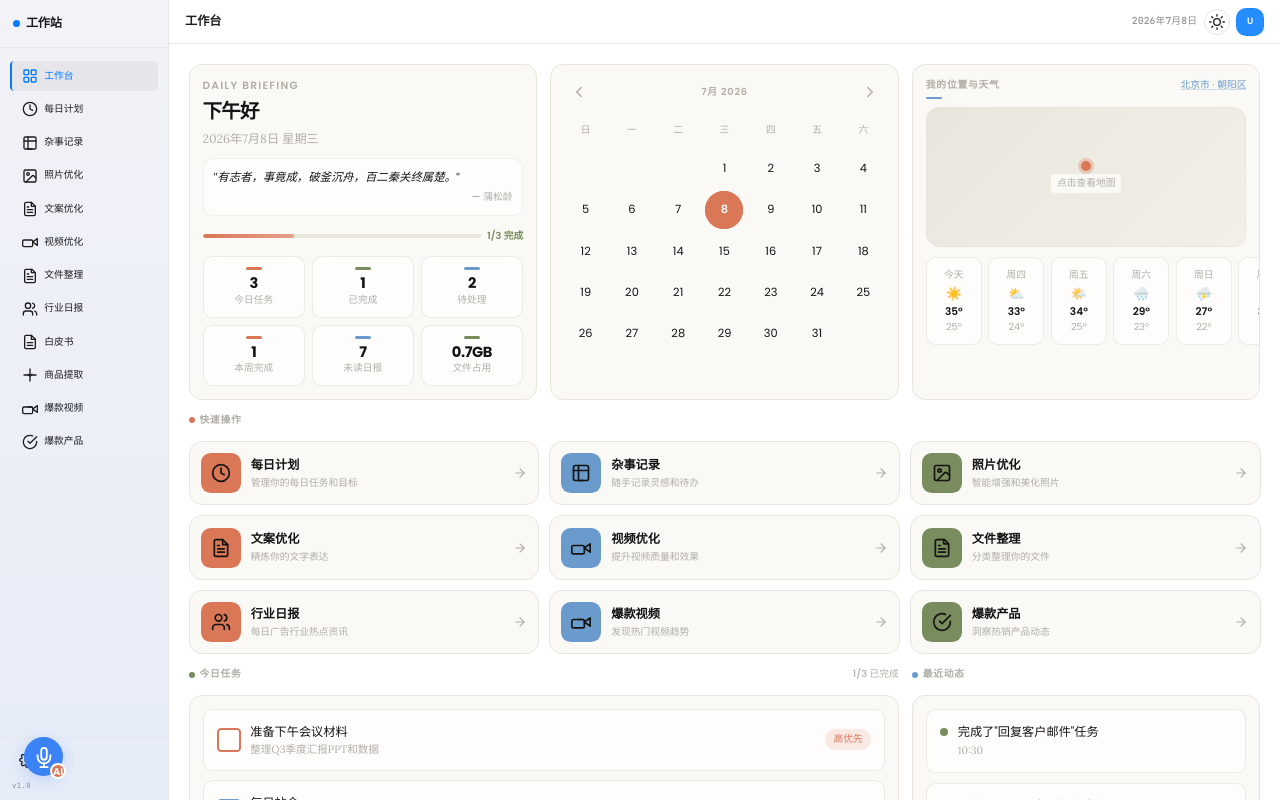
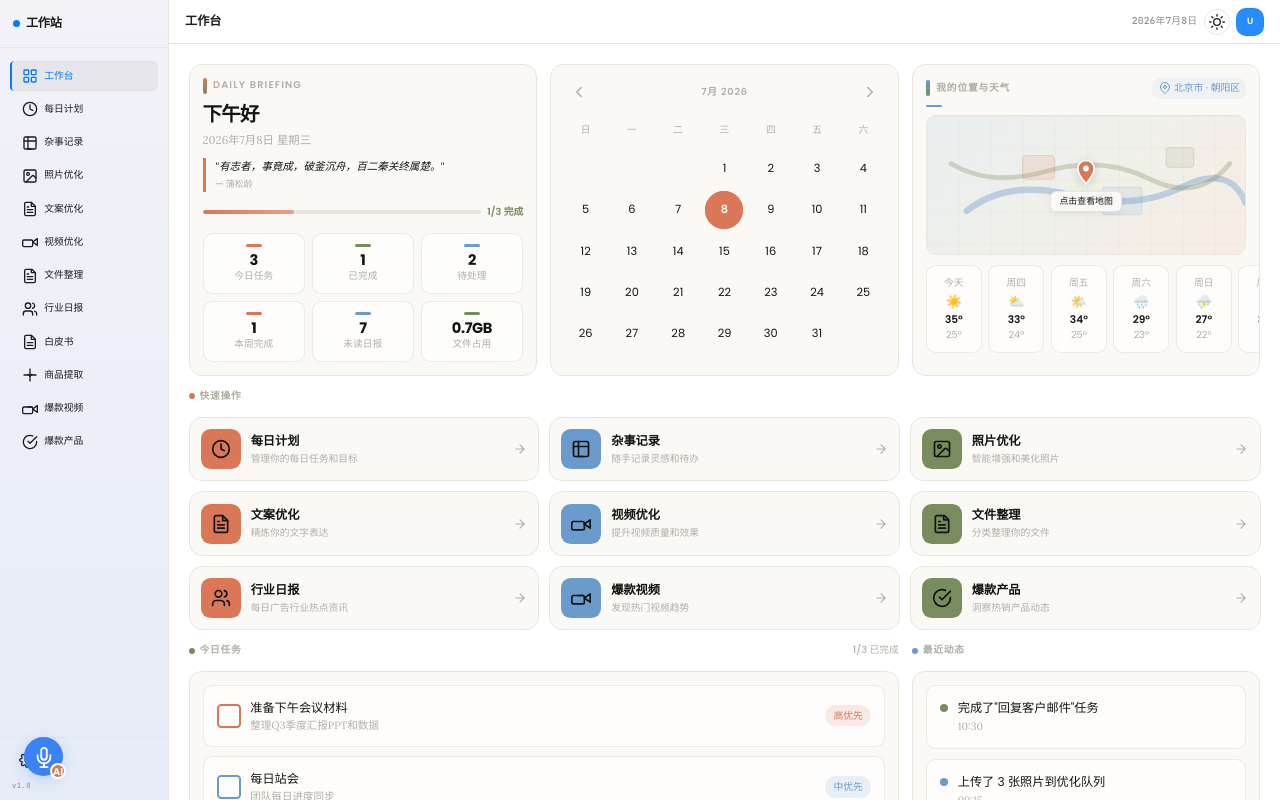
Before and after one commit to meijinhuang-a11y/solid-octo-couscous, a React (Vite) app: page /#/ in a window 1280 px wide. Shown: the top 800 px of the page. Built offline with nearby package versions, Linux system fonts and the light colour scheme.

Commit message:
优化：1. 名言警句去掉边框，改用左侧竖线装饰；2. 地图区域优化为地图风格背景，点击跳转高德地图；3. 页面固定高度，内容区域可滚动

```diff
--- a/src/components/dashboard/WeatherWidget.tsx
+++ b/src/components/dashboard/WeatherWidget.tsx
@@ -74,7 +74,16 @@ export default function WeatherWidget() {
       animate={{ opacity: 1, y: 0 }}
       transition={{ delay: 0.2, duration: 0.4, ease: [0.25, 0.1, 0.25, 1] }}
     >
-      <div className="flex items-center justify-between mb-1.5">
+      <div className="flex items-center justify-between mb-2">
+        <div className="flex items-center gap-2">
+          <div
+            style={{
+              width: '4px',
+              height: '16px',
+              borderRadius: '2px',
+              background: 'linear-gradient(180deg, var(--soft-blue), var(--moss-green))',
+            }}
+          />
           <motion.h3
             className="m-0"
             style={{
@@ -91,18 +100,18 @@ export default function WeatherWidget() {
           >
             我的位置与天气
           </motion.h3>
+        </div>
         <motion.button
           type="button"
           onClick={handleLocationClick}
+          className="flex items-center gap-1 px-2 py-1 rounded-lg"
           style={{
             fontFamily: "'Lora',var(--font-sans)",
             fontSize: '0.75rem',
             color: 'var(--soft-blue)',
-            background: 'transparent',
+            background: 'color-mix(in srgb, var(--soft-blue) 8%, transparent)',
             border: 'none',
             cursor: 'pointer',
-            textDecoration: 'underline',
-            textDecorationColor: 'color-mix(in srgb, var(--soft-blue) 30%, transparent)',
           }}
           initial={{ opacity: 0 }}
           animate={{ opacity: 1 }}
@@ -110,6 +119,10 @@ export default function WeatherWidget() {
           whileHover={{ scale: 1.02 }}
           whileTap={{ scale: 0.98 }}
         >
+          <svg width="12" height="12" viewBox="0 0 24 24" fill="none" stroke="currentColor" strokeWidth="2" strokeLinecap="round" strokeLinejoin="round">
+            <path d="M21 10c0 7-9 13-9 13s-9-6-9-13a9 9 0 0 1 18 0z"/>
+            <circle cx="12" cy="10" r="3"/>
+          </svg>
           {location}
         </motion.button>
       </div>
@@ -129,13 +142,19 @@ export default function WeatherWidget() {
 
       <motion.button
         type="button"
-        onClick={handleRefreshLocation}
-        className="w-full rounded-2xl relative overflow-hidden mb-3 flex-shrink-0 flex items-center justify-center gap-2"
+        onClick={handleLocationClick}
+        className="w-full rounded-xl relative overflow-hidden mb-3 flex-shrink-0"
         style={{
           aspectRatio: '16/7',
-          background: 'linear-gradient(135deg, var(--cream-border), color-mix(in srgb, var(--cream-bg) 50%, var(--cream-border)))',
+          cursor: 'pointer',
           border: '1px solid var(--cream-border)',
-          cursor: 'pointer',
+          background: `
+            linear-gradient(135deg,
+              color-mix(in srgb, var(--soft-blue) 12%, var(--cream-bg)) 0%,
+              color-mix(in srgb, var(--moss-green) 8%, var(--cream-bg)) 50%,
+              color-mix(in srgb, var(--warm-orange) 10%, var(--cream-bg)) 100%
+            )
+          `,
         }}
         initial={{ opacity: 0, scale: 0.98 }}
         animate={{ opacity: 1, scale: 1 }}
@@ -143,26 +162,90 @@ export default function WeatherWidget() {
         whileHover={{ scale: 1.01 }}
         whileTap={{ scale: 0.99 }}
       >
-        <div className="flex flex-col items-center gap-1">
+        <div
+          className="absolute inset-0"
+          style={{
+            backgroundImage: `
+              linear-gradient(color-mix(in srgb, var(--cream-border) 60%, transparent) 1px, transparent 1px),
+              linear-gradient(90deg, color-mix(in srgb, var(--cream-border) 60%, transparent) 1px, transparent 1px)
+            `,
+            backgroundSize: '32px 32px',
+            opacity: 0.5,
+          }}
+        />
+        <div
+          className="absolute inset-0"
+          style={{
+            backgroundImage: `
+              linear-gradient(color-mix(in srgb, var(--cream-border) 40%, transparent) 1px, transparent 1px),
+              linear-gradient(90deg, color-mix(in srgb, var(--cream-border) 40%, transparent) 1px, transparent 1px)
+            `,
+            backgroundSize: '16px 16px',
+            opacity: 0.3,
+          }}
+        />
+        <svg
+          className="absolute inset-0 w-full h-full"
+          viewBox="0 0 400 175"
+          preserveAspectRatio="none"
+        >
+          <path
+            d="M50 120 Q100 80 180 100 T320 90 T400 110"
+            fill="none"
+            stroke="color-mix(in srgb, var(--soft-blue) 40%, transparent)"
+            strokeWidth="8"
+            strokeLinecap="round"
+          />
+          <path
+            d="M30 60 Q80 90 150 70 T280 80 T380 60"
+            fill="none"
+            stroke="color-mix(in srgb, var(--moss-green) 30%, transparent)"
+            strokeWidth="6"
+            strokeLinecap="round"
+          />
+          <rect x="120" y="50" width="40" height="30" rx="4" fill="color-mix(in srgb, var(--warm-orange) 15%, transparent)" stroke="color-mix(in srgb, var(--warm-orange) 30%, transparent)" strokeWidth="1"/>
+          <rect x="220" y="90" width="50" height="35" rx="4" fill="color-mix(in srgb, var(--soft-blue) 12%, transparent)" stroke="color-mix(in srgb, var(--soft-blue) 25%, transparent)" strokeWidth="1"/>
+          <rect x="300" y="40" width="35" height="25" rx="4" fill="color-mix(in srgb, var(--moss-green) 12%, transparent)" stroke="color-mix(in srgb, var(--moss-green) 25%, transparent)" strokeWidth="1"/>
+        </svg>
+        <div className="absolute inset-0 flex flex-col items-center justify-center gap-1.5">
           <motion.div
             style={{
-              width: '10px',
-              height: '10px',
-              borderRadius: '50%',
-              background: 'var(--warm-orange)',
-              boxShadow: '0 0 0 3px color-mix(in srgb, var(--warm-orange) 30%, transparent)',
+              position: 'relative',
+              zIndex: 2,
             }}
-            animate={{ scale: isLoading ? [1, 1.2, 1] : 1 }}
-            transition={{ duration: 0.8, repeat: isLoading ? Infinity : 0 }}
+            animate={{
+              y: isLoading ? [0, -4, 0] : 0,
+            }}
+            transition={{ duration: 1, repeat: isLoading ? Infinity : 0, ease: 'easeInOut' }}
+          >
+            <svg
+              width="28"
+              height="28"
+              viewBox="0 0 24 24"
+              fill="none"
+              style={{ filter: 'drop-shadow(0 2px 4px rgba(0,0,0,0.15))' }}
+            >
+              <path
+                d="M12 2C8.13 2 5 5.13 5 9c0 5.25 7 13 7 13s7-7.75 7-13c0-3.87-3.13-7-7-7z"
+                fill="var(--warm-orange)"
+                stroke="white"
+                strokeWidth="1.5"
               />
+              <circle cx="12" cy="9" r="2.5" fill="white"/>
+            </svg>
+          </motion.div>
           <span
+            className="relative z-10"
             style={{
-              fontFamily: "'Lora',var(--font-sans)",
-              fontSize: '0.75rem',
-              color: 'var(--cream-text-muted)',
+              fontFamily: "'Poppins',var(--font-sans)",
+              fontSize: '0.6875rem',
+              fontWeight: 500,
+              color: 'var(--cream-dark)',
               background: 'var(--cream-bg)',
-              padding: '2px 6px',
-              borderRadius: '4px',
+              padding: '3px 8px',
+              borderRadius: '6px',
+              border: '1px solid var(--cream-border)',
+              boxShadow: '0 2px 6px rgba(0,0,0,0.06)',
             }}
           >
             {isLoading ? '定位中...' : '点击查看地图'}
--- a/src/components/dashboard/WelcomeCard.tsx
+++ b/src/components/dashboard/WelcomeCard.tsx
@@ -98,15 +98,23 @@ export default function WelcomeCard() {
     >
       <div className="relative z-10">
         <motion.div
-          className="flex items-center gap-2 mb-2"
+          className="flex items-center gap-2 mb-3"
           initial={{ opacity: 0, x: -10 }}
           animate={{ opacity: 1, x: 0 }}
           transition={{ delay: 0.1, duration: 0.3 }}
         >
+          <div
+            style={{
+              width: '4px',
+              height: '16px',
+              borderRadius: '2px',
+              background: 'linear-gradient(180deg, var(--warm-orange), var(--moss-green))',
+            }}
+          />
           <span
             style={{
               fontFamily: "'Poppins','SF Pro Display',var(--font-sans)",
-              fontSize: '0.8125rem',
+              fontSize: '0.75rem',
               fontWeight: 600,
               color: 'var(--cream-text-muted)',
               textTransform: 'uppercase',
@@ -118,7 +126,7 @@ export default function WelcomeCard() {
         </motion.div>
 
         <motion.h2
-          className="m-0 mb-2"
+          className="m-0 mb-1.5"
           style={{
             fontFamily: "'Poppins','SF Pro Display',var(--font-sans)",
             fontSize: '1.5rem',
@@ -138,12 +146,9 @@ export default function WelcomeCard() {
           className="m-0 mb-3"
           style={{
             fontFamily: "'Lora','Georgia',var(--font-sans)",
-            fontSize: '0.9375rem',
+            fontSize: '0.875rem',
             color: 'var(--cream-text-muted)',
             lineHeight: 1.5,
-            whiteSpace: 'nowrap',
-            overflow: 'hidden',
-            textOverflow: 'ellipsis',
           }}
           initial={{ opacity: 0, y: 10 }}
           animate={{ opacity: 1, y: 0 }}
@@ -153,23 +158,22 @@ export default function WelcomeCard() {
         </motion.p>
 
         <motion.div
-          className="p-3 rounded-xl mb-4"
+          className="mb-4 pl-3"
           style={{
-            background: 'var(--surface)',
-            border: '1px solid rgba(232,230,220,0.6)',
+            borderLeft: '3px solid var(--warm-orange)',
           }}
           initial={{ opacity: 0, y: 10 }}
           animate={{ opacity: 1, y: 0 }}
           transition={{ delay: 0.25, duration: 0.3 }}
         >
           <motion.p
-            className="m-0 mb-1.5"
+            className="m-0 mb-1"
             style={{
               fontFamily: "'Lora','Georgia',var(--font-sans)",
-              fontSize: '0.875rem',
+              fontSize: '0.8125rem',
               color: 'var(--cream-dark)',
               fontStyle: 'italic',
-              lineHeight: 1.5,
+              lineHeight: 1.6,
             }}
             initial={{ opacity: 0 }}
             animate={{ opacity: 1 }}
@@ -178,10 +182,10 @@ export default function WelcomeCard() {
             "{dailyQuote.text}"
           </motion.p>
           <motion.p
-            className="m-0 text-right"
+            className="m-0"
             style={{
               fontFamily: "'Poppins',var(--font-sans)",
-              fontSize: '0.75rem',
+              fontSize: '0.6875rem',
               fontWeight: 500,
               color: 'var(--cream-text-muted)',
             }}
--- a/src/components/layout/Layout.tsx
+++ b/src/components/layout/Layout.tsx
@@ -27,7 +27,7 @@ export default function Layout() {
   const isMobile = !device.isDesktop;
 
   return (
-    <div className="min-h-screen" style={{ backgroundColor: 'var(--background)', color: 'var(--foreground)' }}>
+    <div className="h-screen overflow-hidden" style={{ backgroundColor: 'var(--background)', color: 'var(--foreground)' }}>
       {/* 桌面端：常驻固定侧边栏 */}
       {!isMobile && (
         <Sidebar
@@ -64,9 +64,9 @@ export default function Layout() {
       )}
 
       {/* 主内容区域 */}
-      <div className={isMobile ? 'ml-0' : 'ml-52'}>
+      <div className={`flex flex-col h-full ${isMobile ? 'ml-0' : 'ml-52'}`}>
         <TopBar onMenuClick={() => setSidebarOpen(true)} showMenuButton={isMobile} />
-        <main className="min-h-screen">
+        <main className="flex-1 overflow-y-auto overflow-x-hidden">
           <Outlet />
         </main>
       </div>
```
Also changed, not shown: 49 other files (tests, documents, lock files or other folders). Lines whose indentation alone changed are shown as unchanged.
